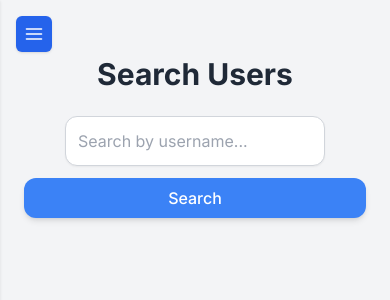
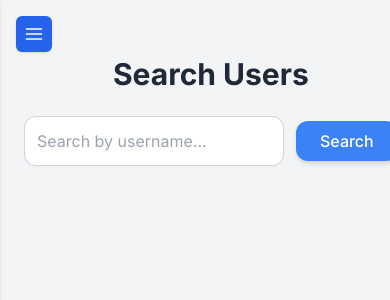
Before and after one commit to Joshua246-j/ConnectHub, a Django app: page /search/ in a window 390 px wide. Shown: the top 300 px of the page. Run offline with Django 5.2, Linux system fonts and the light colour scheme; a user stored in the database is signed in; data comes from the database, SQL or seed files in the repository; some libraries are stand-ins or nearby versions.

Commit message:
friemds add

```diff
--- a/core/templates/core/search.html
+++ b/core/templates/core/search.html
@@ -2,42 +2,23 @@
 {% block content %}
 
 <div class="max-w-3xl mx-auto mt-8 space-y-6">
-  <!-- 🔍 Page Title -->
-  <h2 class="text-3xl font-bold text-gray-800 dark:text-gray-100 text-center">
-    Search Users
-  </h2>
 
-  <!-- Search Form -->
-  <form method="GET" class="flex flex-col sm:flex-row items-center sm:space-x-3 space-y-3 sm:space-y-0 mt-4">
-    <input
-      type="text"
-      name="q"
-      placeholder="Search by username..."
-      value="{{ query }}"
-      class="flex-1 p-3 border border-gray-300 dark:border-gray-700 bg-white dark:bg-gray-800 text-gray-900 dark:text-gray-100 rounded-xl shadow-sm focus:outline-none focus:ring-2 focus:ring-blue-400 focus:border-transparent transition"
-    />
-    <button
-      type="submit"
-      class="bg-blue-500 hover:bg-blue-600 text-white font-medium px-6 py-2 rounded-xl shadow-md transition w-full sm:w-auto"
-    >
-      Search
-    </button>
+  <h2 class="text-3xl font-bold text-gray-800 dark:text-gray-100 text-center">Search Users</h2>
+
+  <form method="GET" class="flex items-center space-x-3 mt-4">
+    <input type="text" name="q" placeholder="Search by username..." value="{{ query }}" class="flex-1 p-3 border border-gray-300 dark:border-gray-700 bg-white dark:bg-gray-800 text-gray-900 dark:text-gray-100 rounded-xl shadow-sm focus:outline-none focus:ring-2 focus:ring-blue-400 focus:border-transparent transition"/>
+    <button type="submit" class="bg-blue-500 hover:bg-blue-600 text-white font-medium px-6 py-2 rounded-xl shadow-md transition">Search</button>
   </form>
 
-  <!-- Results Section -->
   {% if results %}
     <ul class="space-y-4 mt-6">
       {% for profile in results %}
-    <li class="flex flex-col sm:flex-row justify-between items-center bg-white dark:bg-gray-800 p-4 rounded-2xl shadow hover:shadow-lg transition">
-
-      <!-- 👤 User Info -->
-      <a href="{% url 'profile' profile.user.id %}" class="flex items-center space-x-4 mb-3 sm:mb-0 w-full sm:w-auto">
+        <li class="flex justify-between items-center bg-white dark:bg-gray-800 p-4 rounded-2xl shadow hover:shadow-lg transition">
+          <a href="{% url 'profile' profile.user.id %}" class="flex items-center space-x-4">
             {% if profile.profile_pic %}
               <img src="{{ profile.profile_pic.url }}" alt="{{ profile.user.username }}" class="w-12 h-12 rounded-full object-cover ring-2 ring-blue-400"/>
             {% else %}
-        <div class="w-12 h-12 bg-gray-300 dark:bg-gray-700 rounded-full flex items-center justify-center text-gray-700 dark:text-gray-300 font-bold text-lg ring-2 ring-blue-400">
-          {{ profile.user.username|first|upper }}
-        </div>
+              <div class="w-12 h-12 bg-gray-300 dark:bg-gray-700 rounded-full flex items-center justify-center text-gray-700 dark:text-gray-300 font-bold text-lg ring-2 ring-blue-400">{{ profile.user.username|first|upper }}</div>
             {% endif %}
             <div>
               <p class="font-semibold text-gray-800 dark:text-gray-100 text-lg">{{ profile.user.username }}</p>
@@ -47,18 +28,13 @@
             </div>
           </a>
 
-      <!-- ➕ Add Friend / Friends Button -->
           {% if profile.user != request.user %}
-        {% if profile.user in request.user.profile.friends.all %}
-          <button class="px-4 py-2 rounded-xl bg-gray-400 text-white font-medium shadow-md cursor-not-allowed">
-            Friends
-          </button>
+            {% if profile in request.user.profile.friends.all %}
+              <button class="px-4 py-2 rounded-xl bg-gray-400 text-white font-medium shadow-md cursor-not-allowed" disabled>Friends</button>
             {% else %}
-          <form method="POST" action="{% url 'send_friend_request' profile.id %}" class="w-full sm:w-auto">
+              <form method="POST" action="{% url 'send_friend_request' profile.id %}">
                 {% csrf_token %}
-            <button type="submit" class="px-4 py-2 rounded-xl bg-green-500 hover:bg-green-600 text-white font-medium shadow-md transition text-sm w-full sm:w-auto">
-              Add Friend
-            </button>
+                <button type="submit" class="px-4 py-2 rounded-xl bg-green-500 hover:bg-green-600 text-white font-medium shadow-md transition text-sm">Add Friend</button>
               </form>
             {% endif %}
           {% endif %}
@@ -66,13 +42,10 @@
         </li>
       {% endfor %}
     </ul>
+  {% elif query %}
+    <p class="text-gray-500 dark:text-gray-400 text-center text-sm mt-6">No users found for "<span class="font-medium">{{ query }}</span>".</p>
+  {% endif %}
 
-  {% elif query %}
-  <!-- No Results -->
-  <p class="text-gray-500 dark:text-gray-400 text-center text-sm mt-6">
-    No users found for "<span class="font-medium">{{ query }}</span>".
-  </p>
-  {% endif %}
 </div>
 
 {% endblock %}
```
Also changed, not shown: core/templates/core/profile.html (+13 -47 lines). Lines whose indentation alone changed are shown as unchanged.
